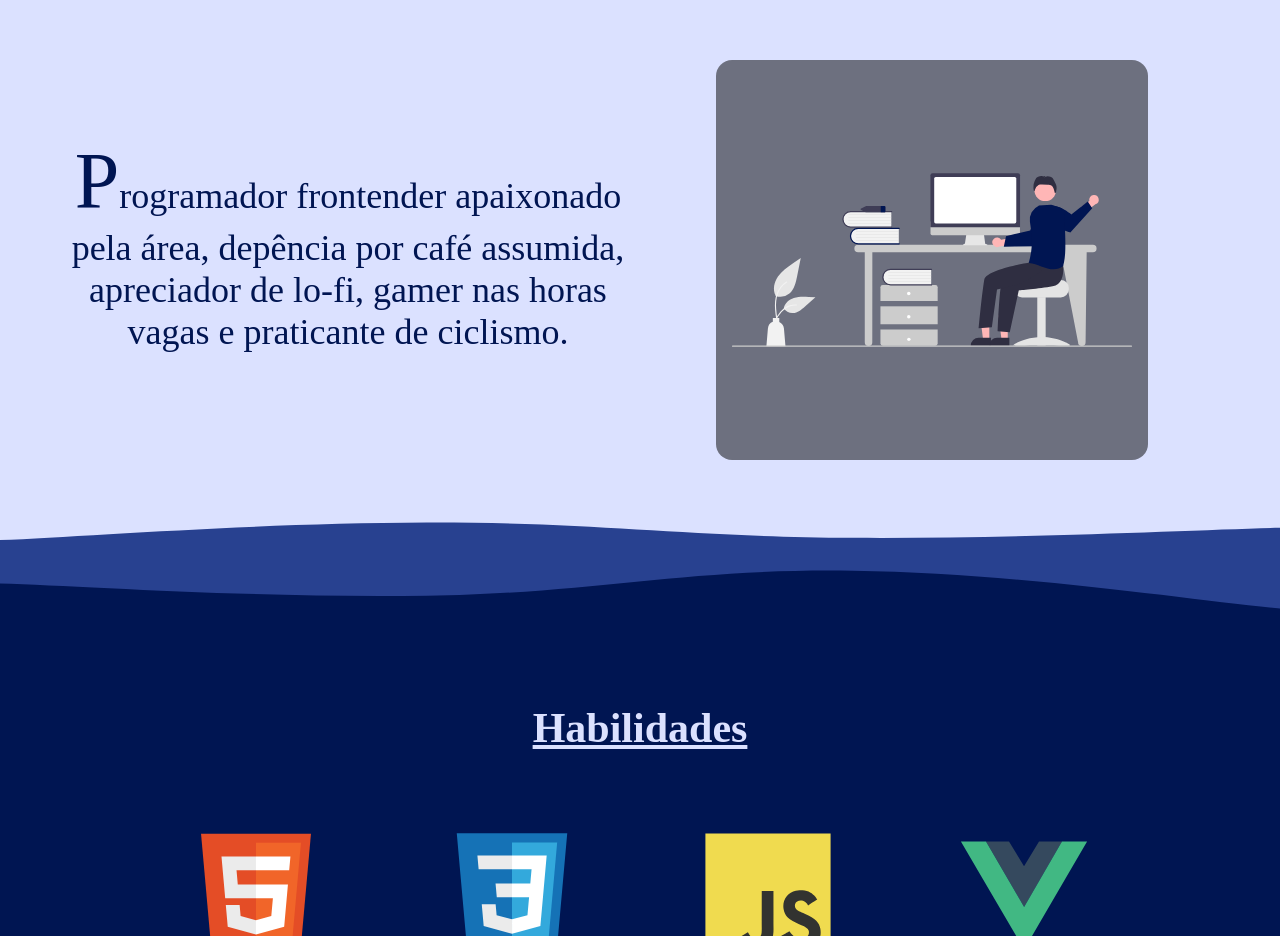
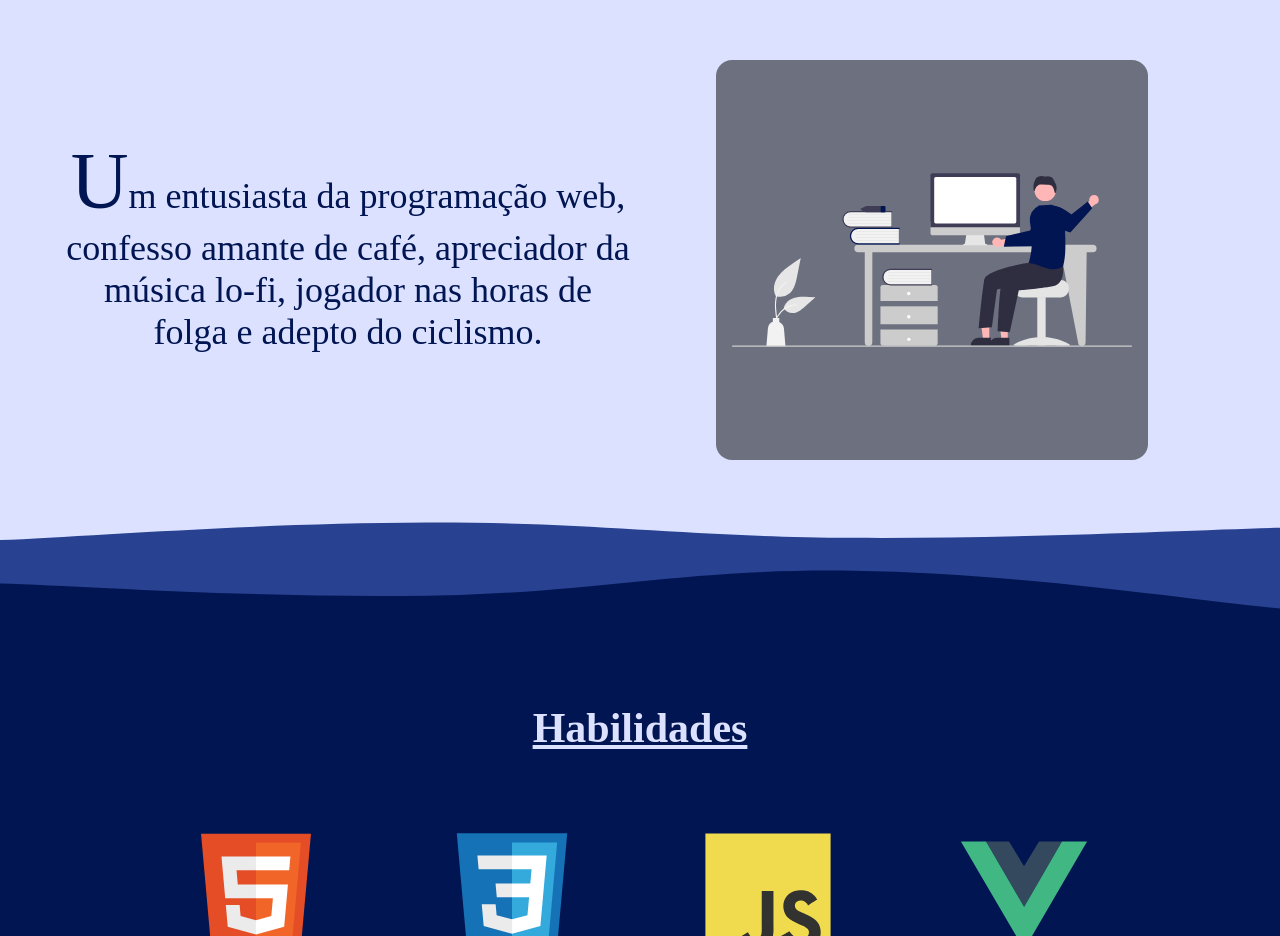
Before and after one commit to HeronNepomuceno/heron, a Vue app: page / in a window 1280 px wide. Shown: the part 900-1836 px from the top of the page. Built offline with nearby package versions, Linux system fonts and the light colour scheme; a web font is replaced by a local one.

Commit message:
update presentation description

```diff
--- a/src/components/PresentationComp.vue
+++ b/src/components/PresentationComp.vue
@@ -3,7 +3,7 @@
     <title-comp title="Sobre mim" :color_blue_status="true"/>
     <div class="group-section">
       <span class="info">
-        Programador frontender apaixonado pela área, depência por café assumida, apreciador de lo-fi, gamer nas horas vagas e praticante de ciclismo.
+        Um entusiasta da programação web, confesso amante de café, apreciador da música lo-fi, jogador nas horas de folga e adepto do ciclismo.
       </span>
       <div class="image-wrapper">
         <img class="image" src="/images/presentation.svg" alt="Presentation Hello">
```
